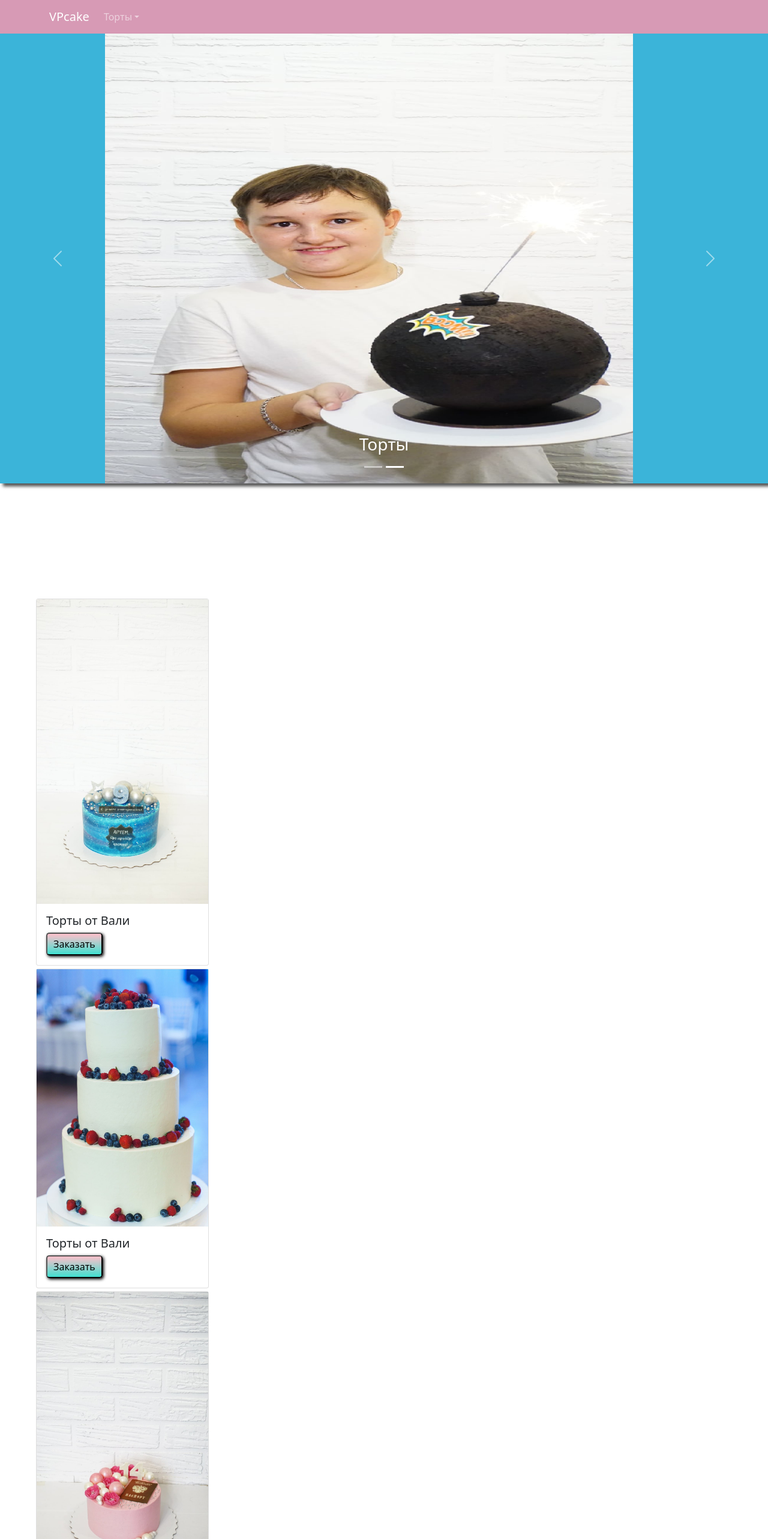
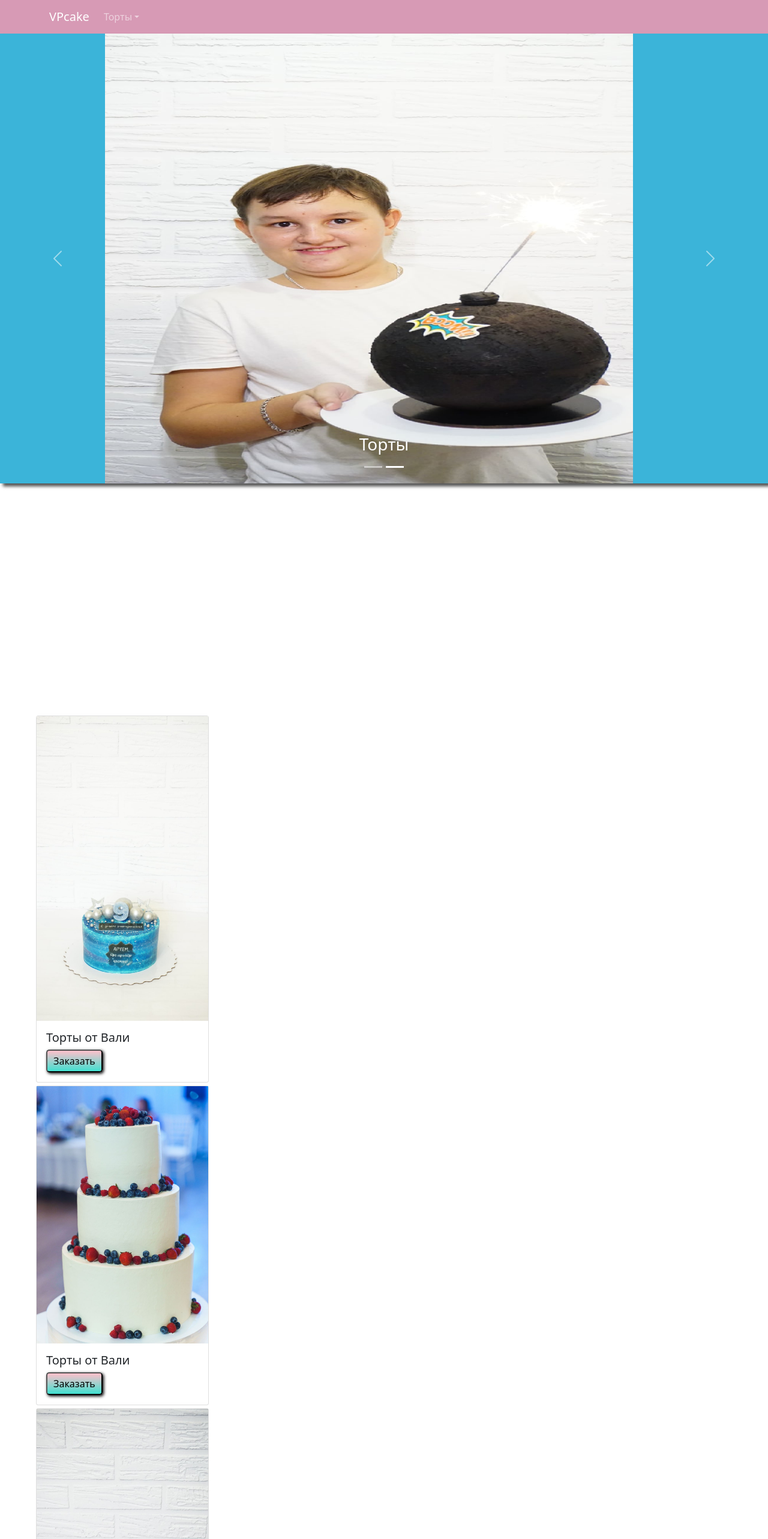
Before and after one commit to sergeianip20/rop, a Next.js app: page /secon in a window 1280 px wide. Shown: the top 2566 px of the page at 60% size. Built offline with nearby package versions, Linux system fonts and the light colour scheme.

Commit message:
Update global.module.css

```diff
--- a/styles/global.module.css
+++ b/styles/global.module.css
@@ -125,5 +125,8 @@ box-shadow: 5px 5px 5px red;
       position:relative;
       margin: 0px 225px 0px 175px;
    }
+   .secon_item1 {
+      margin: 150px 0px 0px 0px;
+   }
 
 }
```
